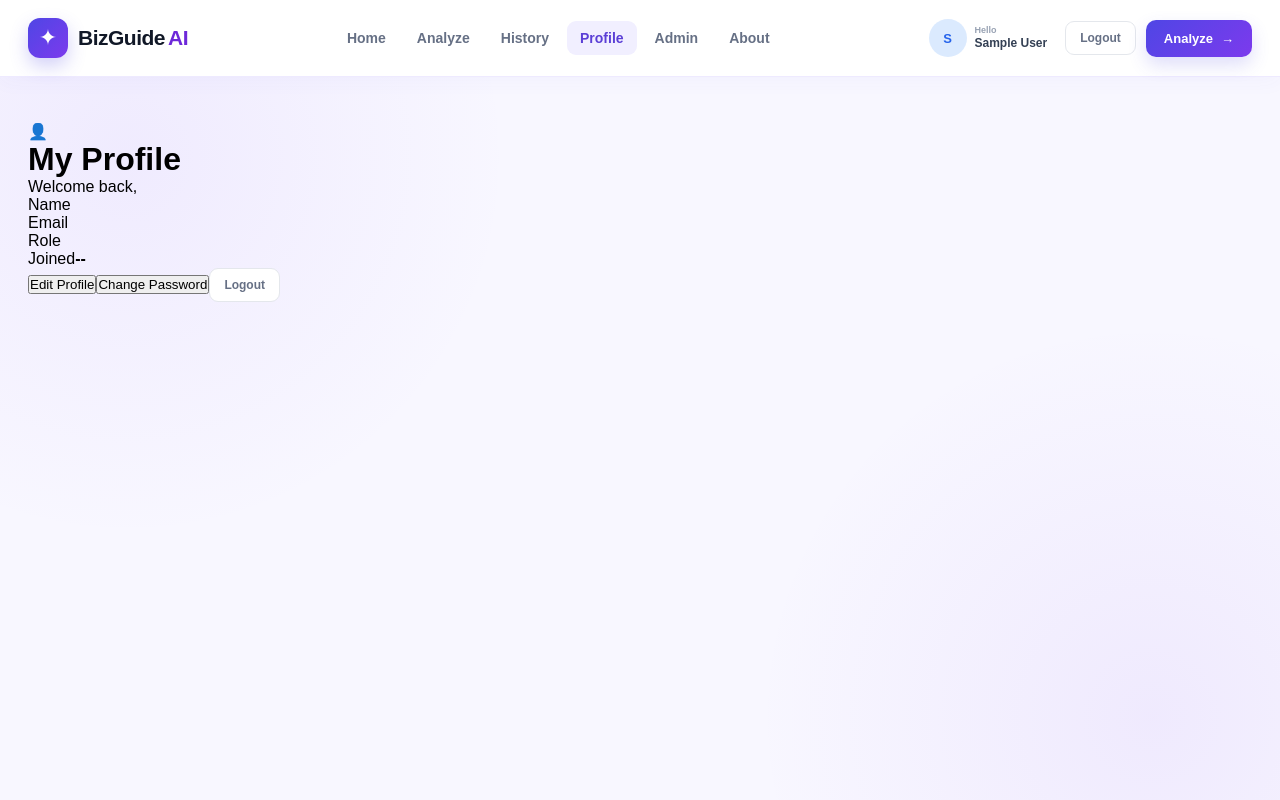
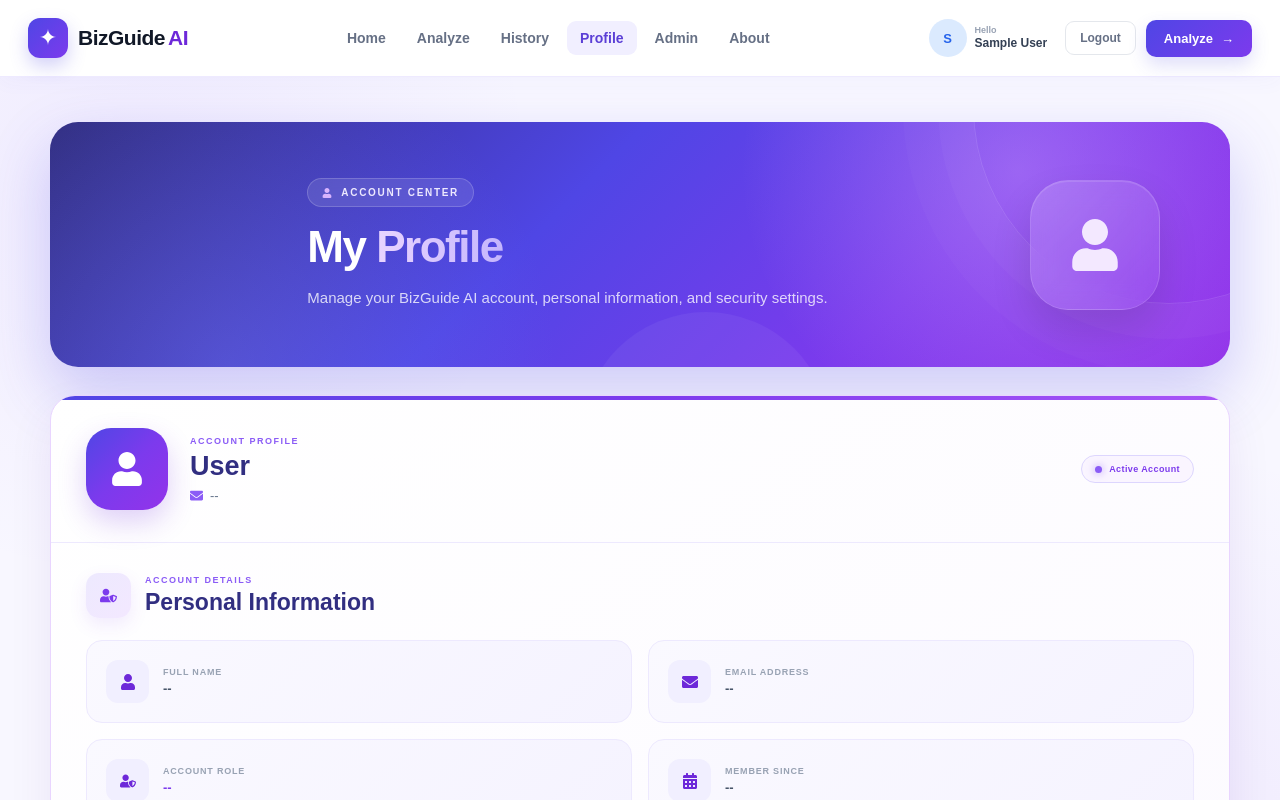
Before and after one commit to Vishwakumar-1927/BizGuide-AI, a React (Vite) app in the folder client/: page /profile in a window 1280 px wide. Shown: the top 800 px of the page. Built offline with nearby package versions, Linux system fonts and the light colour scheme; no server answers; sample sign-in values are in the browser's storage.

Commit message:
improve jsx

```diff
--- a/client/src/pages/Profile.jsx
+++ b/client/src/pages/Profile.jsx
@@ -1,5 +1,20 @@
 import { useEffect, useState } from "react";
 import { useNavigate } from "react-router-dom";
+import {
+  FaUser,
+  FaEnvelope,
+  FaUserShield,
+  FaCalendarAlt,
+  FaEdit,
+  FaLock,
+  FaSignOutAlt,
+  FaSave,
+  FaTimes,
+  FaShieldAlt,
+  FaKey,
+  FaCheckCircle,
+} from "react-icons/fa";
+
 import "./Profile.css";
 
 function Profile() {
@@ -8,7 +23,6 @@ function Profile() {
   const [user, setUser] = useState(null);
   const [loading, setLoading] = useState(true);
 
-  // Edit Profile
   const [isEditing, setIsEditing] = useState(false);
 
   const [formData, setFormData] = useState({
@@ -16,7 +30,6 @@ function Profile() {
     email: "",
   });
 
-  // Change Password
   const [isChangingPassword, setIsChangingPassword] = useState(false);
 
   const [passwordData, setPasswordData] = useState({
@@ -58,7 +71,6 @@ function Profile() {
       if (response.status === 401) {
         localStorage.removeItem("token");
         localStorage.removeItem("user");
-
         navigate("/login");
         return;
       }
@@ -125,7 +137,6 @@ function Profile() {
       if (response.status === 401) {
         localStorage.removeItem("token");
         localStorage.removeItem("user");
-
         navigate("/login");
         return;
       }
@@ -137,10 +148,7 @@ function Profile() {
 
       setUser(data.user);
 
-      localStorage.setItem(
-        "user",
-        JSON.stringify(data.user)
-      );
+      localStorage.setItem("user", JSON.stringify(data.user));
 
       alert("✅ Profile updated successfully.");
 
@@ -171,7 +179,6 @@ function Profile() {
       confirmPassword,
     } = passwordData;
 
-    // Validation
     if (
       !currentPassword ||
       !newPassword ||
@@ -212,12 +219,10 @@ function Profile() {
         "https://bizguide-ai-backend.onrender.com/api/auth/change-password",
         {
           method: "PUT",
-
           headers: {
             "Content-Type": "application/json",
             Authorization: `Bearer ${token}`,
           },
-
           body: JSON.stringify({
             currentPassword,
             newPassword,
@@ -227,11 +232,9 @@ function Profile() {
 
       const data = await response.json();
 
-      // JWT expired / invalid
       if (response.status === 401) {
         localStorage.removeItem("token");
         localStorage.removeItem("user");
-
         navigate("/login");
         return;
       }
@@ -245,22 +248,17 @@ function Profile() {
 
       alert("✅ Password changed successfully.");
 
-      // Clear password fields
       setPasswordData({
         currentPassword: "",
         newPassword: "",
         confirmPassword: "",
       });
 
-      // Close password section
       setIsChangingPassword(false);
-
     } catch (error) {
       console.error(error);
 
-      alert(
-        "Unable to connect to the server."
-      );
+      alert("Unable to connect to the server.");
     } finally {
       setPasswordLoading(false);
     }
@@ -303,10 +301,14 @@ function Profile() {
   if (loading) {
     return (
       <div className="profile-page">
-        <div className="profile-card">
-          <div className="profile-loading">
-            Loading Profile...
-          </div>
+        <div className="profile-loading-card">
+          <div className="profile-spinner"></div>
+
+          <h3>Loading Profile</h3>
+
+          <p>
+            Fetching your BizGuide AI account details...
+          </p>
         </div>
       </div>
     );
@@ -318,38 +320,110 @@ function Profile() {
   return (
     <div className="profile-page">
 
-      <div className="profile-card">
+      <div className="profile-wrapper">
 
         {/* ============================= */}
-        {/* Profile Header */}
+        {/* Profile Hero */}
         {/* ============================= */}
 
-        <div className="profile-header">
+        <section className="profile-hero">
 
-          <div className="avatar">
-            👤
+          <div className="profile-hero-glow"></div>
+
+          <div className="profile-hero-content">
+
+            <div className="profile-eyebrow">
+              <FaUser />
+              <span>ACCOUNT CENTER</span>
             </div>
 
-          <h1>My Profile</h1>
+            <h1>
+              My <span>Profile</span>
+            </h1>
 
             <p>
-            Welcome back, {user?.name}
+              Manage your BizGuide AI account,
+              personal information, and security settings.
             </p>
 
           </div>
 
+          <div className="profile-hero-icon">
+            <FaUser />
+          </div>
+
+        </section>
+
         {/* ============================= */}
-        {/* Profile Information */}
+        {/* Main Profile Card */}
         {/* ============================= */}
 
-        <div className="profile-info">
+        <section className="profile-main-card">
+
+          {/* Profile Identity */}
+
+          <div className="profile-identity">
+
+            <div className="profile-avatar">
+              <FaUser />
+            </div>
+
+            <div className="identity-content">
+
+              <span className="identity-label">
+                ACCOUNT PROFILE
+              </span>
+
+              <h2>
+                {user?.name || "User"}
+              </h2>
+
+              <p>
+                <FaEnvelope />
+                {user?.email || "--"}
+              </p>
+
+            </div>
+
+            <div className="profile-status">
+              <span></span>
+              Active Account
+            </div>
+
+          </div>
+
+          {/* ============================= */}
+          {/* Account Information */}
+          {/* ============================= */}
+
+          <div className="profile-section-heading">
+
+            <div className="heading-icon">
+              <FaUserShield />
+            </div>
+
+            <div>
+              <span>ACCOUNT DETAILS</span>
+              <h2>Personal Information</h2>
+            </div>
+
+          </div>
+
+          <div className="profile-info-grid">
+
+            {/* Name */}
+
+            <div className="profile-info-item">
+
+              <div className="info-icon">
+                <FaUser />
+              </div>
+
+              <div className="info-content">
+
+                <span>FULL NAME</span>
 
                 {isEditing ? (
-            <>
-              <div className="info-row">
-
-                <span>Name</span>
-
                   <input
                     type="text"
                     name="name"
@@ -357,13 +431,29 @@ function Profile() {
                     onChange={handleChange}
                     placeholder="Enter your name"
                   />
+                ) : (
+                  <strong>
+                    {user?.name || "--"}
+                  </strong>
+                )}
 
               </div>
 
-              <div className="info-row">
+            </div>
 
-                <span>Email</span>
+            {/* Email */}
 
+            <div className="profile-info-item">
+
+              <div className="info-icon">
+                <FaEnvelope />
+              </div>
+
+              <div className="info-content">
+
+                <span>EMAIL ADDRESS</span>
+
+                {isEditing ? (
                   <input
                     type="email"
                     name="email"
@@ -371,46 +461,47 @@ function Profile() {
                     onChange={handleChange}
                     placeholder="Enter your email"
                   />
+                ) : (
+                  <strong>
+                    {user?.email || "--"}
+                  </strong>
+                )}
 
               </div>
-            </>
-          ) : (
-            <>
-              <div className="info-row">
 
-                <span>Name</span>
+            </div>
 
-                <strong>
-                  {user?.name}
+            {/* Role */}
+
+            <div className="profile-info-item">
+
+              <div className="info-icon">
+                <FaUserShield />
+              </div>
+
+              <div className="info-content">
+
+                <span>ACCOUNT ROLE</span>
+
+                <strong className="role-value">
+                  {user?.role || "--"}
                 </strong>
 
               </div>
 
-              <div className="info-row">
-
-                <span>Email</span>
-
-                <strong>
-                  {user?.email}
-                </strong>
-
-              </div>
-            </>
-          )}
-
-          <div className="info-row">
-
-            <span>Role</span>
-
-            <strong>
-              {user?.role}
-            </strong>
-
             </div>
 
-          <div className="info-row">
+            {/* Joined */}
 
-            <span>Joined</span>
+            <div className="profile-info-item">
+
+              <div className="info-icon">
+                <FaCalendarAlt />
+              </div>
+
+              <div className="info-content">
+
+                <span>MEMBER SINCE</span>
 
                 <strong>
                   {formatDate(user?.createdAt)}
@@ -420,24 +511,28 @@ function Profile() {
 
             </div>
 
+          </div>
+
           {/* ============================= */}
-        {/* Edit Profile Buttons */}
+          {/* Profile Actions */}
           {/* ============================= */}
 
           {!isChangingPassword && (
-          <div className="profile-buttons">
+
+            <div className="profile-actions">
 
               {isEditing ? (
                 <>
                   <button
-                  className="edit-btn"
+                    className="profile-primary-btn"
                     onClick={handleUpdate}
                   >
+                    <FaSave />
                     Save Changes
                   </button>
 
                   <button
-                  className="password-btn"
+                    className="profile-secondary-btn"
                     onClick={() => {
                       setFormData({
                         name: user.name,
@@ -447,123 +542,128 @@ function Profile() {
                       setIsEditing(false);
                     }}
                   >
+                    <FaTimes />
                     Cancel
                   </button>
                 </>
               ) : (
                 <>
                   <button
-                  className="edit-btn"
+                    className="profile-primary-btn"
                     onClick={() => {
                       setIsEditing(true);
                       setIsChangingPassword(false);
                     }}
                   >
+                    <FaEdit />
                     Edit Profile
                   </button>
 
                   <button
-                  className="password-btn"
+                    className="profile-secondary-btn"
                     onClick={() => {
                       setIsChangingPassword(true);
                       setIsEditing(false);
                     }}
                   >
+                    <FaLock />
                     Change Password
                   </button>
                 </>
               )}
 
               <button
-              className="logout-btn"
+                className="profile-logout-btn"
                 onClick={handleLogout}
               >
+                <FaSignOutAlt />
                 Logout
               </button>
 
             </div>
+
           )}
 
           {/* ============================= */}
-        {/* Change Password Section */}
+          {/* Security Section */}
           {/* ============================= */}
 
           {isChangingPassword && (
 
             <div className="password-section">
 
-            <h2>
-              🔒 Change Password
-            </h2>
+              <div className="password-header">
 
+                <div className="password-header-icon">
+                  <FaShieldAlt />
+                </div>
+
+                <div>
+                  <span>ACCOUNT SECURITY</span>
+                  <h2>Change Password</h2>
                   <p>
-              Enter your current password and choose
-              a new password.
+                    Update your password to keep your
+                    account secure.
                   </p>
+                </div>
+
+              </div>
+
+              <div className="security-notice">
+                <FaCheckCircle />
+                <span>
+                  Use a password with at least 6 characters.
+                </span>
+              </div>
 
               <div className="password-form">
-
-              {/* Current Password */}
 
                 <div className="password-field">
 
                   <label>
+                    <FaKey />
                     Current Password
                   </label>
 
                   <input
                     type="password"
                     name="currentPassword"
-                  value={
-                    passwordData.currentPassword
-                  }
-                  onChange={
-                    handlePasswordChange
-                  }
+                    value={passwordData.currentPassword}
+                    onChange={handlePasswordChange}
                     placeholder="Enter current password"
                   />
 
                 </div>
 
-              {/* New Password */}
-
                 <div className="password-field">
 
                   <label>
+                    <FaLock />
                     New Password
                   </label>
 
                   <input
                     type="password"
                     name="newPassword"
-                  value={
-                    passwordData.newPassword
-                  }
-                  onChange={
-                    handlePasswordChange
-                  }
+                    value={passwordData.newPassword}
+                    onChange={handlePasswordChange}
                     placeholder="Enter new password"
                   />
 
                 </div>
 
-              {/* Confirm Password */}
-
                 <div className="password-field">
 
                   <label>
+                    <FaLock />
                     Confirm New Password
                   </label>
 
                   <input
                     type="password"
                     name="confirmPassword"
-                  value={
-                    passwordData.confirmPassword
-                  }
-                  onChange={
-                    handlePasswordChange
-                  }
+                    value={passwordData.confirmPassword}
+                    onChange={handlePasswordChange}
                     placeholder="Confirm new password"
                   />
 
@@ -571,33 +671,35 @@ function Profile() {
 
               </div>
 
-            {/* Password Buttons */}
-
-            <div className="profile-buttons">
+              <div className="password-actions">
 
                 <button
-                className="edit-btn"
+                  className="profile-primary-btn"
                   onClick={handlePasswordUpdate}
                   disabled={passwordLoading}
                 >
+                  <FaSave />
+
                   {passwordLoading
                     ? "Updating..."
                     : "Update Password"}
                 </button>
 
                 <button
-                className="password-btn"
+                  className="profile-secondary-btn"
                   onClick={handleCancelPassword}
                   disabled={passwordLoading}
                 >
+                  <FaTimes />
                   Cancel
                 </button>
 
                 <button
-                className="logout-btn"
+                  className="profile-logout-btn"
                   onClick={handleLogout}
                   disabled={passwordLoading}
                 >
+                  <FaSignOutAlt />
                   Logout
                 </button>
 
@@ -607,6 +709,8 @@ function Profile() {
 
           )}
 
+        </section>
+
       </div>
 
     </div>
```
Lines whose indentation alone changed are shown as unchanged.
